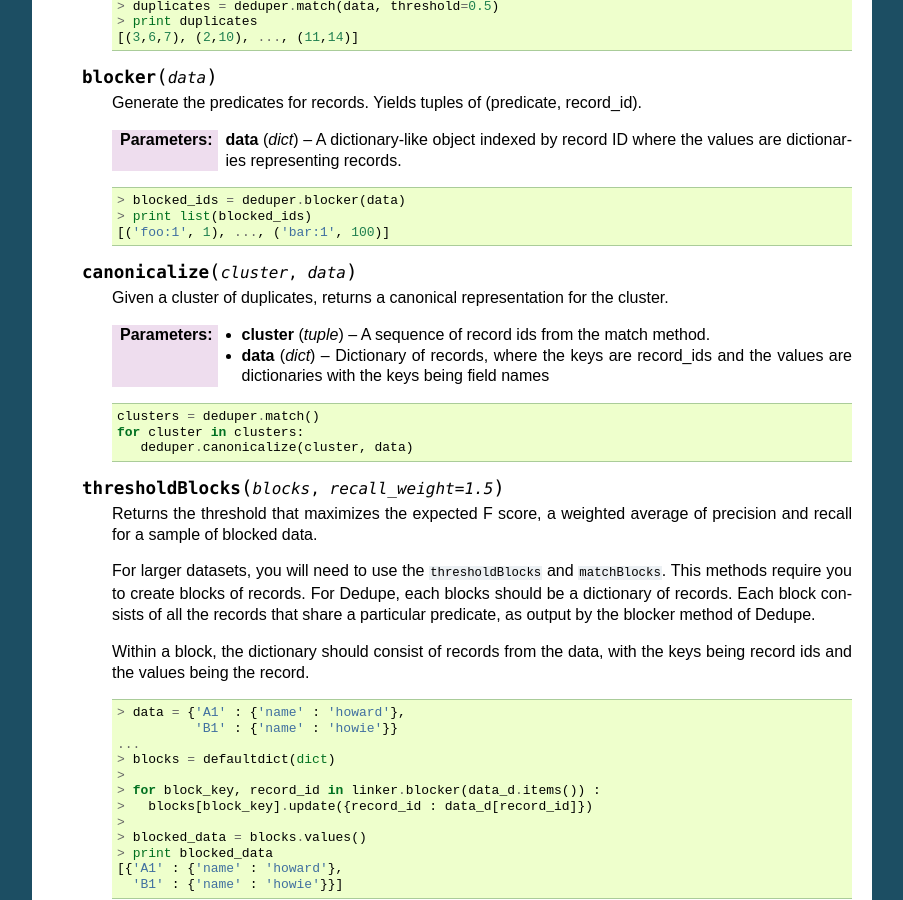
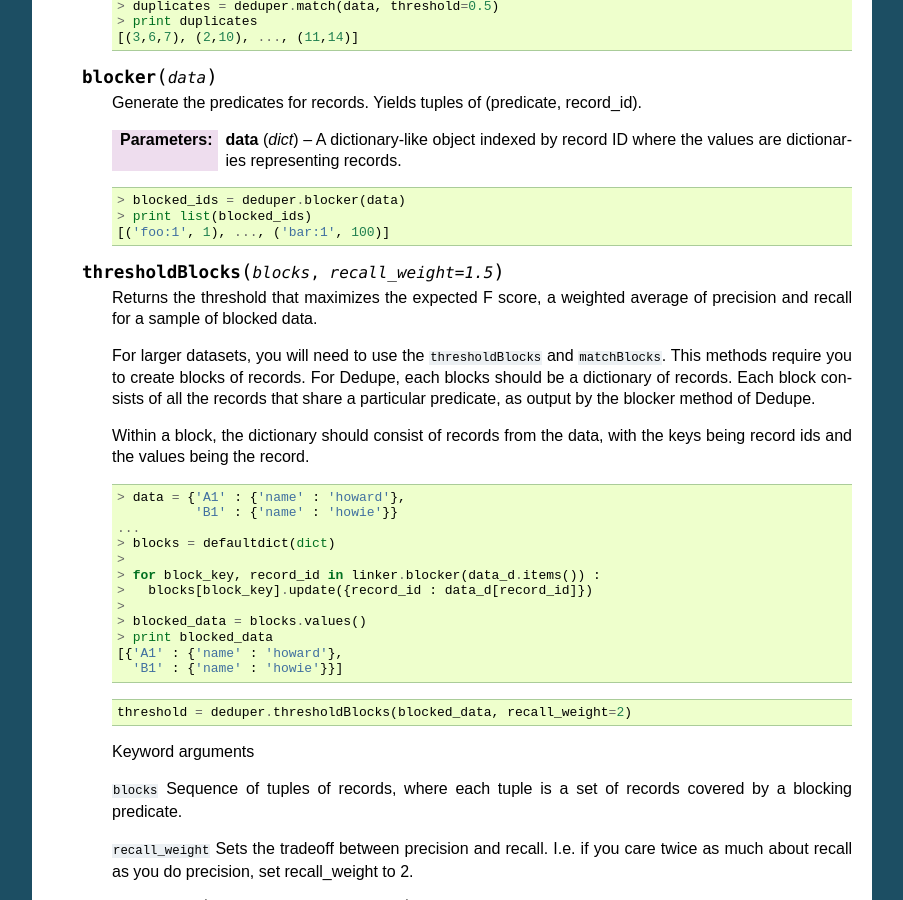
Before and after one commit to dedupeio/dedupe, a Sphinx documentation site: the page built from docs/API-documentation.rst, in a window 1280 px wide and 900 px high, scrolled down 3296 px. Shown: the whole window, without its empty margins (198-1101 px from the left). Built offline with Sphinx 7.4.7, drawn with Linux system fonts in a browser that asks for light colours; some of the changed text lies outside the part shown.

Commit message:
update canonicalize in documentation

```diff
--- a/docs/API-documentation.rst
+++ b/docs/API-documentation.rst
@@ -302,3 +302,18 @@
    Every match must be identified by the sharing of a common key. his
    function assumes that if two records do not share a common key then
    they are distinct records.
+
+
+.. py:function:: canonicalize(cluster, data)
+
+   Given a cluster of duplicates, returns a canonical representation for the cluster.
+
+   :param tuple cluster: A sequence of record ids from the match method.
+   :param list data: A list of records, where the records are dictionaries w/ field
+                  names as keys and field values as values
+
+   .. code:: python
+
+      clusters = deduper.match()
+      for cluster in clusters:
+         deduper.canonicalize(cluster, data)
--- a/docs/common_dedupe_methods.rst
+++ b/docs/common_dedupe_methods.rst
@@ -58,18 +58,3 @@
       > blocked_ids = deduper.blocker(data)
       > print list(blocked_ids)
       [('foo:1', 1), ..., ('bar:1', 100)]
-
-.. py:method:: canonicalize(cluster, data)
-
-   Given a cluster of duplicates, returns a canonical representation for the cluster.
-
-   :param tuple cluster: A sequence of record ids from the match method.
-   :param dict data: Dictionary of records, where the keys are record_ids
-                      and the values are dictionaries with the keys being
-                      field names
-
-   .. code:: python
-
-      clusters = deduper.match()
-      for cluster in clusters:
-         deduper.canonicalize(cluster, data)
```
